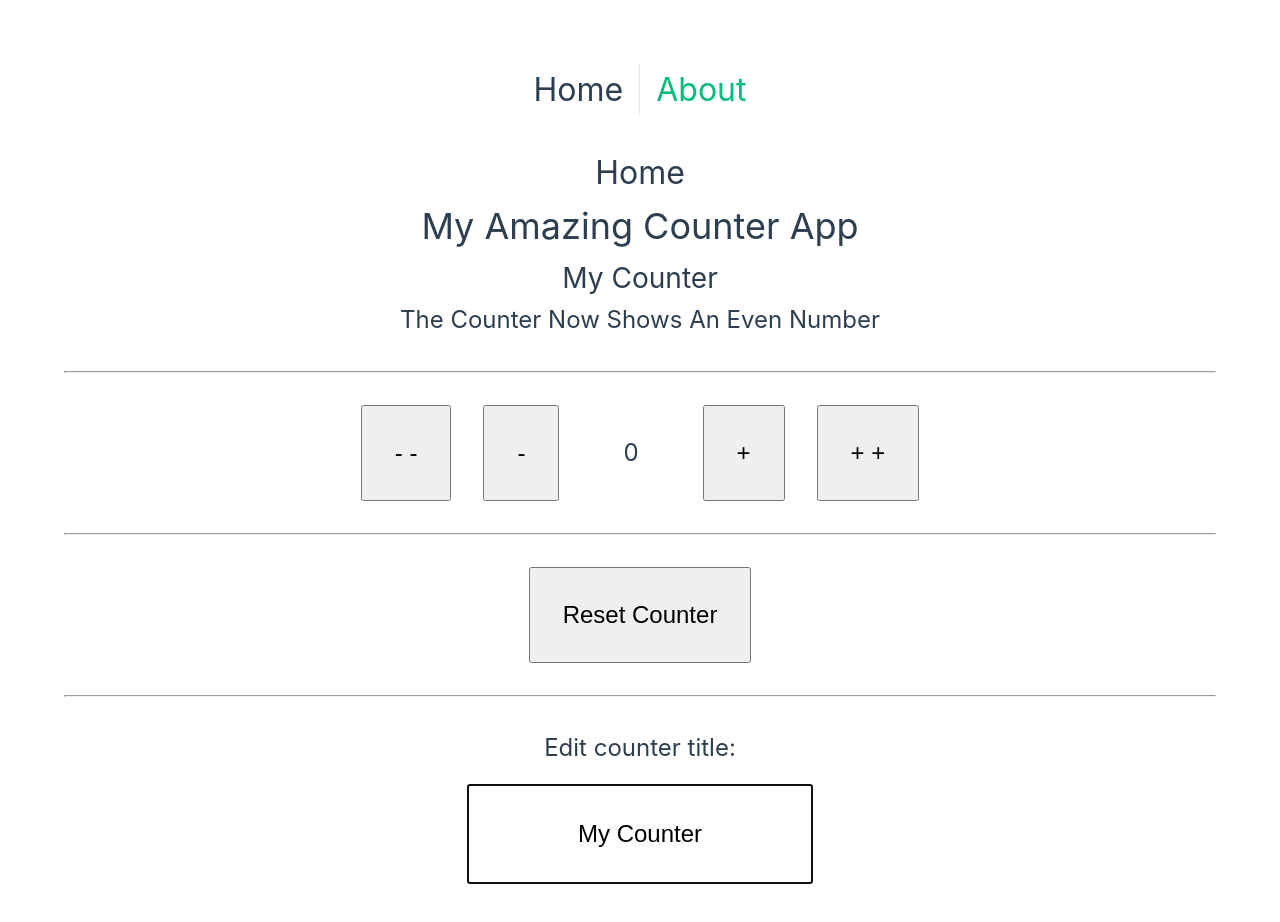
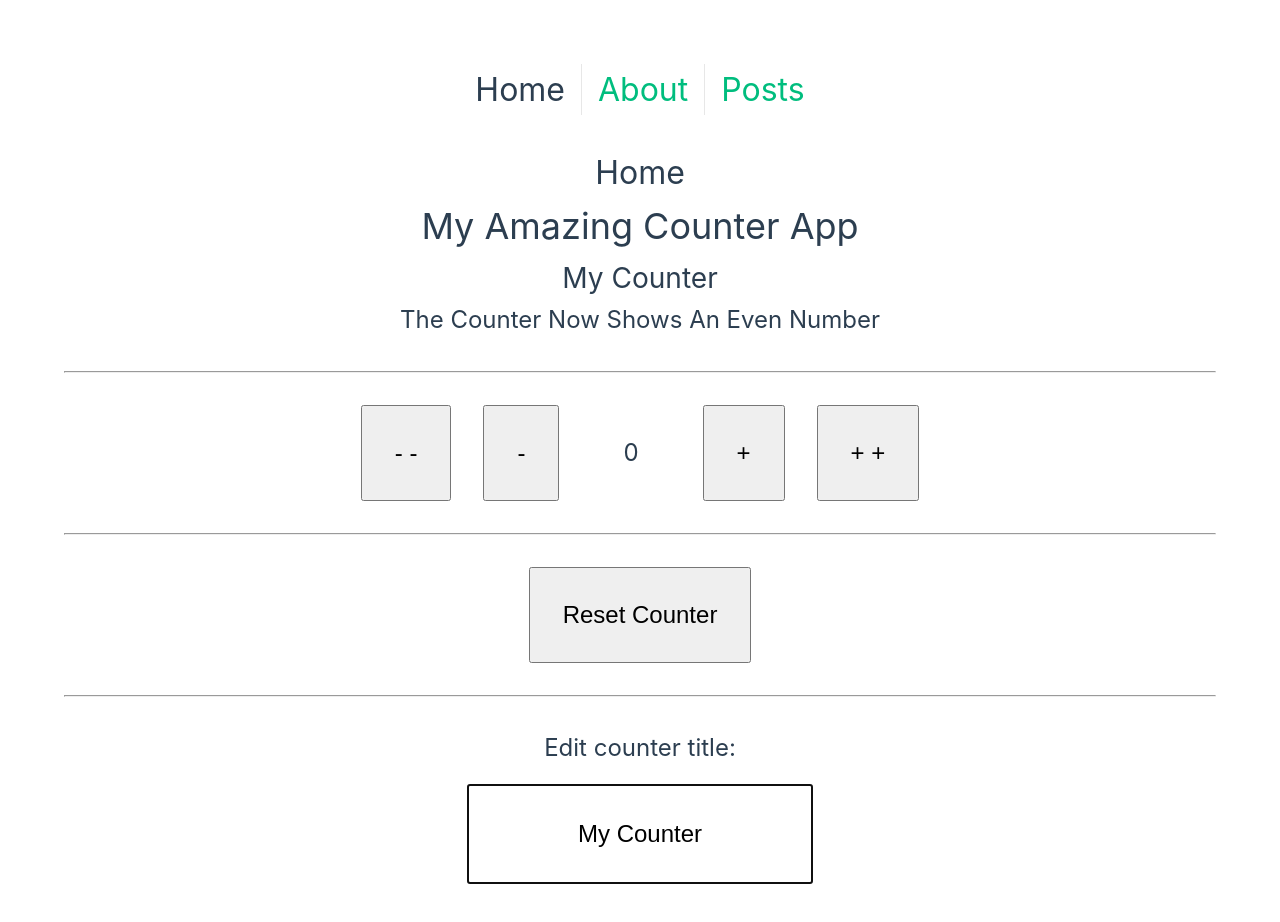
Before and after one commit to robots4life/vue-capi-basics, a Vue app: page / in a window 1280 px wide. Shown: the top 922 px of the page. Built offline with nearby package versions, Linux system fonts and the light colour scheme.

Commit message:
add navigation link to Posts view

```diff
--- a/src/App.vue
+++ b/src/App.vue
@@ -2,6 +2,7 @@
 	<nav>
 		<RouterLink to="/">Home</RouterLink>
 		<RouterLink to="/about">About</RouterLink>
+		<RouterLink to="/posts">Posts</RouterLink>
 	</nav>
 	<RouterView />
 </template>
```
